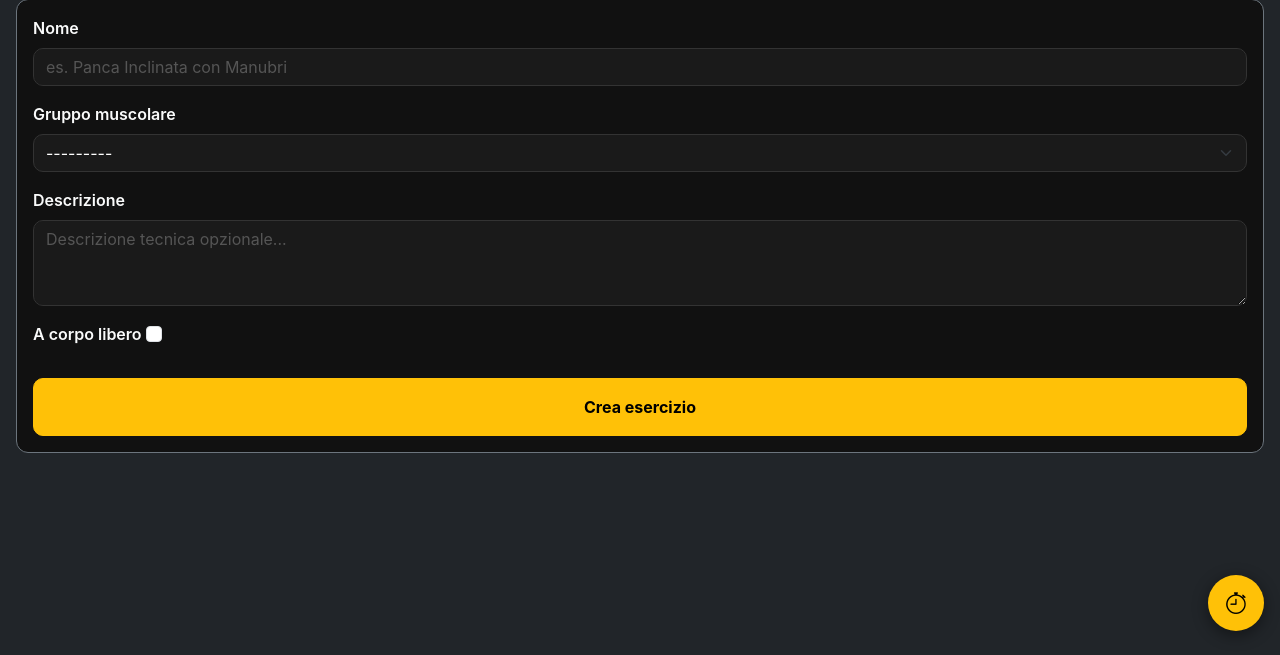
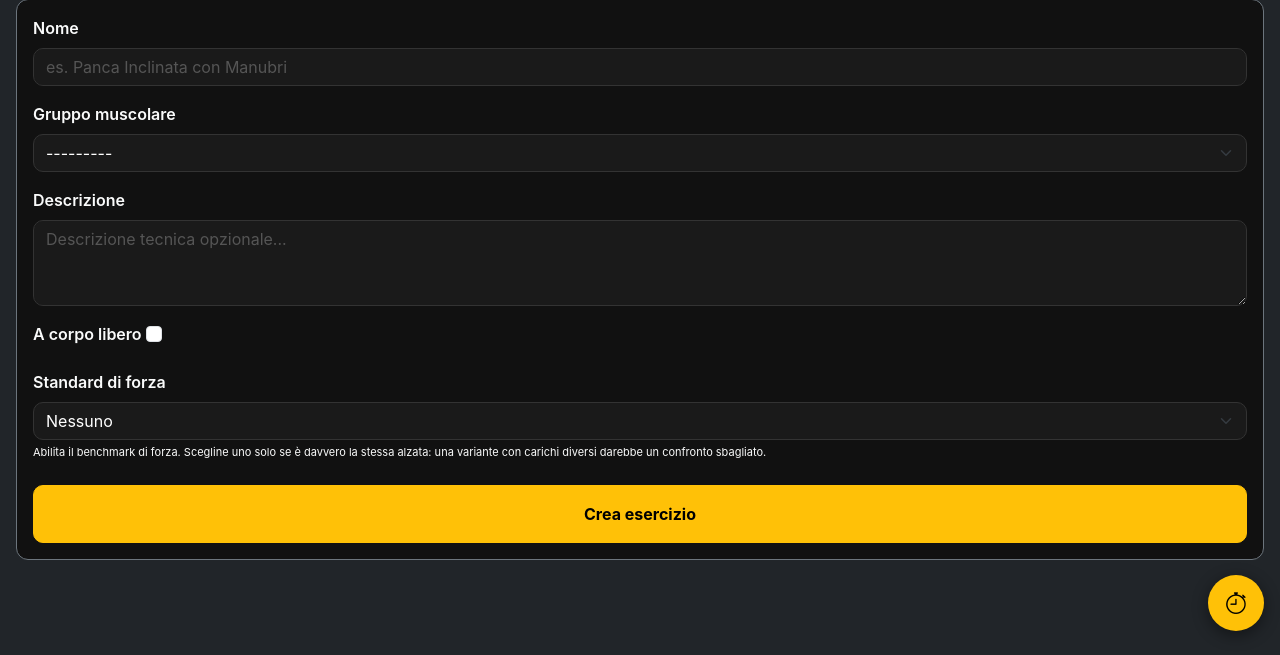
Before and after one commit to Orfico/gymit, a Django app: page /exercises/create/ in a window 1280 px wide. Shown: the part 145-800 px from the top of the page. Run offline with Django 5.2, Linux system fonts and the light colour scheme; the visitor is signed in with stand-in values (Sample User, id 1); parts of the project's set-up code (start-up, migrations or seed data) failed here and were passed over.

Commit message:
feat: gli admin collegano gli esercizi agli standard di forza dall'app
Menu a tendina "Standard di forza" nel form di creazione e modifica
esercizio, visibile solo agli admin: per gli altri il campo non esiste,
quindi né la modifica di un proprio esercizio né un POST costruito a mano
alterano il collegamento. Badge "Benchmark" nell'elenco esercizi.

Co-Authored-By: Claude Sonnet 5.5 <noreply@anthropic.com>

```diff
--- a/gym/forms.py
+++ b/gym/forms.py
@@ -4,6 +4,7 @@ from datetime import date
 from django import forms
 
 from . import youtube
+from .strength_standards import STANDARD_LABELS
 from .models import (
     WorkoutPlan, PlannedExercise, ExerciseLog, Exercise, PlanFolder, UserProfile,
 )
@@ -146,7 +147,8 @@ class ExerciseForm(forms.ModelForm):
     """Permette all'utente di aggiungere esercizi personalizzati."""
     class Meta:
         model = Exercise
-        fields = ['name', 'muscle_group', 'description', 'is_bodyweight']
+        # 'standard_key' è nel form solo per gli admin (vedi __init__)
+        fields = ['name', 'muscle_group', 'description', 'is_bodyweight', 'standard_key']
         widgets = {
             'name': forms.TextInput(attrs={
                 'class': 'form-control',
@@ -160,6 +162,31 @@ class ExerciseForm(forms.ModelForm):
             }),
             'is_bodyweight': forms.CheckboxInput(attrs={'class': 'form-check-input'}),
         }
+
+    def __init__(self, *args, user=None, **kwargs):
+        super().__init__(*args, **kwargs)
+        # Collegare un esercizio a uno standard è una scelta sul catalogo
+        # condiviso: lo decidono gli admin. Per gli altri il campo non esiste,
+        # quindi modificare un proprio esercizio non cancella il collegamento.
+        if user is None or not user.is_staff:
+            del self.fields['standard_key']
+        else:
+            self.fields['standard_key'] = forms.ChoiceField(
+                label='Standard di forza',
+                required=False,
+                choices=[('', 'Nessuno')] + list(STANDARD_LABELS.items()),
+                help_text=(
+                    'Abilita il benchmark di forza. Scegline uno solo se è '
+                    'davvero la stessa alzata: una variante con carichi '
+                    'diversi darebbe un confronto sbagliato.'
+                ),
+                widget=forms.Select(attrs={'class': 'form-select'}),
+            )
+            self.initial['standard_key'] = self.instance.standard_key or ''
+
+    def clean_standard_key(self):
+        # Il campo del modello ammette NULL: "Nessuno" non va salvato come ''.
+        return self.cleaned_data.get('standard_key') or None
 
 
 
--- a/gym/strength_standards.py
+++ b/gym/strength_standards.py
@@ -8,6 +8,15 @@ Beginner=5°, Novice=20°, Intermediate=50°, Advanced=80°, Elite=95°.
 
 # Dal più basso al più alto: l'ordine serve a stabilire il livello raggiunto.
 LEVELS = ('beginner', 'novice', 'intermediate', 'advanced', 'elite')
+
+# Nomi mostrati nell'app per scegliere lo standard di un esercizio.
+STANDARD_LABELS = {
+    'bench_press': 'Panca piana',
+    'squat': 'Squat',
+    'deadlift': 'Stacco da terra',
+    'overhead_press': 'Military press / lento avanti',
+    'barbell_row': 'Rematore con bilanciere',
+}
 
 # Chiave → {sesso → {livello → multiplo BW}}
 STANDARDS = {
--- a/gym/templates/gym/exercise_form.html
+++ b/gym/templates/gym/exercise_form.html
@@ -18,6 +18,9 @@
                 <div class="mb-3">
                     <label class="form-label fw-semibold">{{ field.label }}</label>
                     {{ field }}
+                    {% if field.help_text %}
+                    <div class="form-text text-secondary" style="font-size:11px;">{{ field.help_text }}</div>
+                    {% endif %}
                     {% if field.errors %}
                     <div class="text-danger small mt-1">{{ field.errors }}</div>
                     {% endif %}
--- a/gym/templates/gym/exercise_list.html
+++ b/gym/templates/gym/exercise_list.html
@@ -62,6 +62,11 @@
                                         <i class="bi bi-activity"></i> Corpo libero
                                     </span>
                                     {% endif %}
+                                    {% if exercise.standard_key %}
+                                    <span class="badge bg-warning text-dark fw-normal ms-1" style="font-size:10px;">
+                                        <i class="bi bi-trophy"></i> Benchmark
+                                    </span>
+                                    {% endif %}
                                 </div>
                             </div>
                             <i class="bi bi-chevron-right text-secondary flex-shrink-0"></i>
--- a/gym/views.py
+++ b/gym/views.py
@@ -688,7 +688,7 @@ def exercise_autocomplete(request):
 
 @login_required
 def exercise_create(request):
-    form = ExerciseForm(request.POST or None)
+    form = ExerciseForm(request.POST or None, user=request.user)
     if form.is_valid():
         exercise = form.save(commit=False)
         exercise.created_by = request.user
@@ -702,7 +702,7 @@ def exercise_edit(request, pk):
     exercise = get_object_or_404(Exercise, pk=pk)
     if not exercise.can_be_managed_by(request.user):
         raise PermissionDenied('Puoi modificare solo gli esercizi che hai creato.')
-    form = ExerciseForm(request.POST or None, instance=exercise)
+    form = ExerciseForm(request.POST or None, instance=exercise, user=request.user)
     if form.is_valid():
         form.save()
         messages.success(request, f'Esercizio "{exercise.name}" aggiornato.')
```
Also changed, not shown: gym/tests/test_strength_standards.py (+98 -0 lines).
